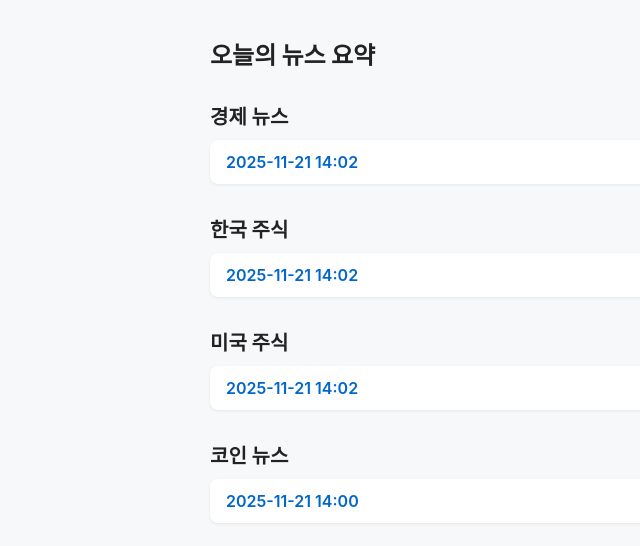
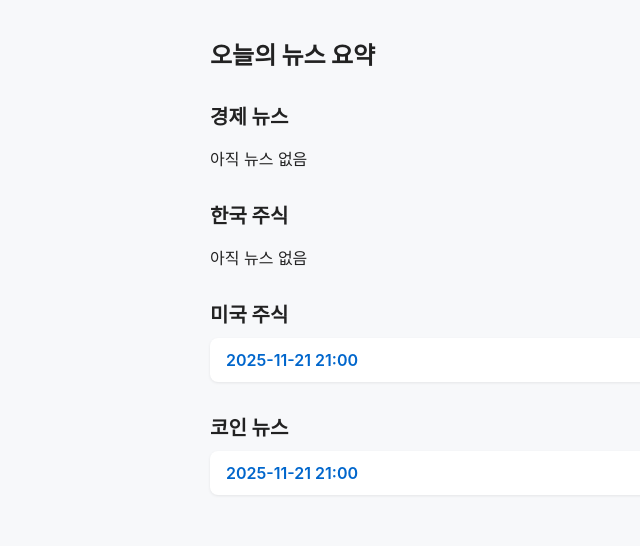
Before and after one commit to juns21/up, a plain HTML site: page index.html in a window 1280 px wide. Shown: the whole page, without its empty margins (0-640 px from the left). Drawn offline with Linux system fonts and the light colour scheme.

Commit message:
auto update: 2025-11-21 21:04

```diff
--- a/index.html
+++ b/index.html
@@ -12,22 +12,22 @@
 
     <section>
         <h2>경제 뉴스</h2>
-        <ul class="news-list"><li><a href="economy/2025-11-21-1402.html">2025-11-21 14:02</a></li></ul>
+        <p>아직 뉴스 없음</p>
     </section>
 
     <section>
         <h2>한국 주식</h2>
-        <ul class="news-list"><li><a href="korea_stocks/2025-11-21-1402.html">2025-11-21 14:02</a></li></ul>
+        <p>아직 뉴스 없음</p>
     </section>
 
     <section>
         <h2>미국 주식</h2>
-        <ul class="news-list"><li><a href="us_stocks/2025-11-21-1402.html">2025-11-21 14:02</a></li></ul>
+        <ul class="news-list"><li><a href="us_stocks/2025-11-21-2100.html">2025-11-21 21:00</a></li></ul>
     </section>
 
     <section>
         <h2>코인 뉴스</h2>
-        <ul class="news-list"><li><a href="crypto/2025-11-21-1400.html">2025-11-21 14:00</a></li></ul>
+        <ul class="news-list"><li><a href="crypto/2025-11-21-2100.html">2025-11-21 21:00</a></li></ul>
     </section>
 </div>
 
```
Also changed, not shown: pages/index.html (+4 -4 lines), 5 other files.
